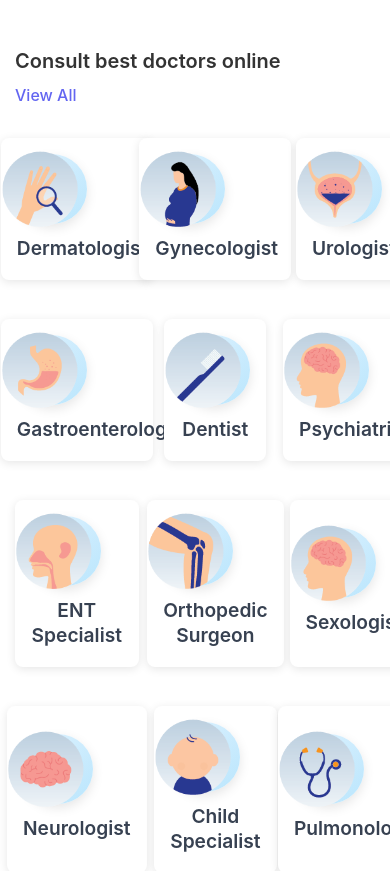
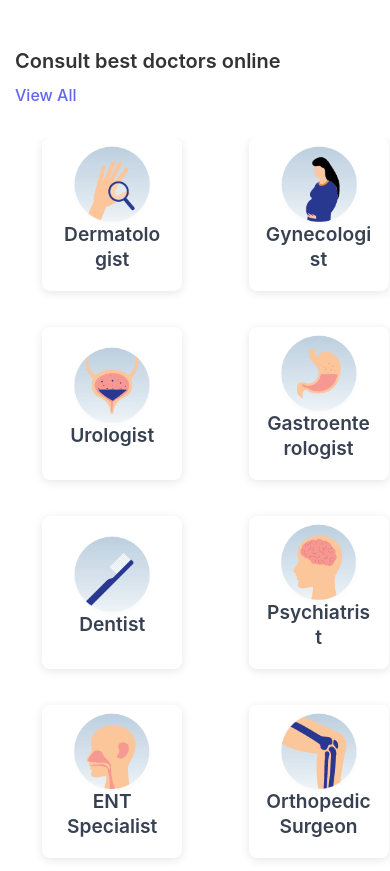
Before and after one commit to KaranTejwani/Healr, a React (Vite) app: page / in a window 390 px wide. Shown: the part 2280-3151 px from the top of the page. Built offline with nearby package versions, Linux system fonts and the light colour scheme.

Commit message:
Add styling to DoctorList

```diff
--- a/src/components/DoctorsList.css
+++ b/src/components/DoctorsList.css
@@ -34,9 +34,12 @@
 
 .doctors-grid {
   display: grid;
-  grid-template-columns: repeat(auto-fit, minmax(160px, 1fr));
-  gap: 20px;
+  /* FIXED: Increased minimum width and used fixed column count approach */
+  grid-template-columns: repeat(6, 1fr);
+  gap: 24px;
   justify-items: center;
+  /* ADDED: Prevent grid items from overflowing */
+  overflow: hidden;
 }
 
 .doctor-card {
@@ -47,8 +50,15 @@
   text-align: center;
   cursor: pointer;
   transition: transform 0.2s ease;
-  padding: 10px;
+  padding: 16px 12px;
   border-radius: 12px;
+  /* FIXED: Set explicit width and prevent overflow */
+  width: 100%;
+  max-width: 180px;
+  min-height: 140px;
+  position: relative;
+  overflow: visible;
+  box-sizing: border-box;
 }
 
 .doctor-card:hover {
@@ -66,6 +76,11 @@
   margin-bottom: 12px;
   box-shadow: 0 4px 12px rgba(0, 0, 0, 0.1);
   transition: box-shadow 0.2s ease;
+  flex-shrink: 0;
+  position: relative;
+  margin-left: auto;
+  margin-right: auto;
+  overflow: visible;
 }
 
 .doctor-card:hover .doctor-icon {
@@ -74,10 +89,27 @@
 
 .doctor-icon img {
   display: block;
-  margin: 0 auto;
+  width: 100%;
+  height: 100%;
+  object-fit: contain;
+  position: absolute;
+  top: 50%;
+  left: 50%;
+  transform: translate(-50%, -50%);
+  max-width: 100px;
+  max-height: 100px;
+}
+
+.doctor-icon svg {
   width: 40px;
   height: 40px;
-  object-fit: contain;
+  /* FIXED: Center the actual SVG inside the blue circle */
+  position: absolute;
+  top: 50%;
+  left: 50%;
+  transform: translate(-50%, -50%);
+  max-width: 50px;
+  max-height: 50px;
 }
 
 .doctor-name {
@@ -87,11 +119,26 @@
   font-weight: 500;
   color: #374151;
   margin: 0;
-  line-height: 1.3;
-  max-width: 120px;
+  line-height: 1.2;
+  /* FIXED: Better text wrapping and overflow handling */
+  word-wrap: break-word;
+  overflow-wrap: break-word;
+  hyphens: auto;
+  max-width: 100%;
+  /* ADDED: Ensure text is perfectly centered */
+  display: block;
+  margin-left: auto;
+  margin-right: auto;
 }
 
 /* Responsive Design */
+@media (max-width: 1024px) {
+  .doctors-grid {
+    grid-template-columns: repeat(4, 1fr);
+    gap: 20px;
+  }
+}
+
 @media (max-width: 768px) {
   .doctors-container {
     padding: 15px;
@@ -102,8 +149,14 @@
   }
 
   .doctors-grid {
-    grid-template-columns: repeat(auto-fit, minmax(140px, 1fr));
-    gap: 15px;
+    grid-template-columns: repeat(3, 1fr);
+    gap: 16px;
+  }
+
+  .doctor-card {
+    max-width: 160px;
+    min-height: 120px;
+    padding: 10px 6px;
   }
 
   .doctor-icon {
@@ -111,7 +164,8 @@
     height: 70px;
   }
 
-  .doctor-icon img {
+  .doctor-icon img,
+  .doctor-icon svg {
     width: 35px;
     height: 35px;
   }
@@ -129,6 +183,29 @@
   }
 
   .doctors-grid {
-    grid-template-columns: repeat(auto-fit, minmax(120px, 1fr));
+    grid-template-columns: repeat(2, 1fr);
+    gap: 12px;
+  }
+
+  .doctor-card {
+    max-width: 140px;
+    min-height: 110px;
+  }
+
+  .doctor-icon {
+    width: 60px;
+    height: 60px;
+    margin-bottom: 8px;
+  }
+
+  .doctor-icon img,
+  .doctor-icon svg {
+    width: 30px;
+    height: 30px;
+  }
+
+  .doctor-name {
+    font-size: 12px;
+    line-height: 1.3;
   }
 }
```
